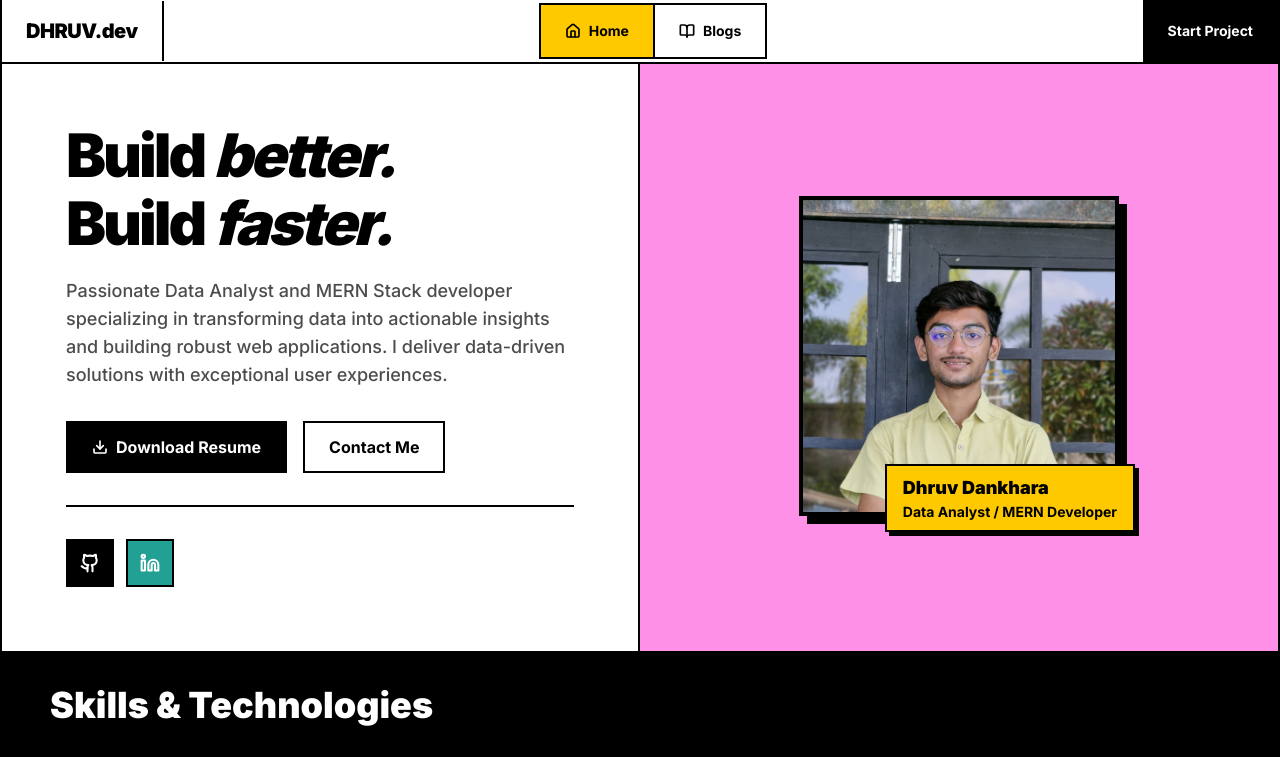
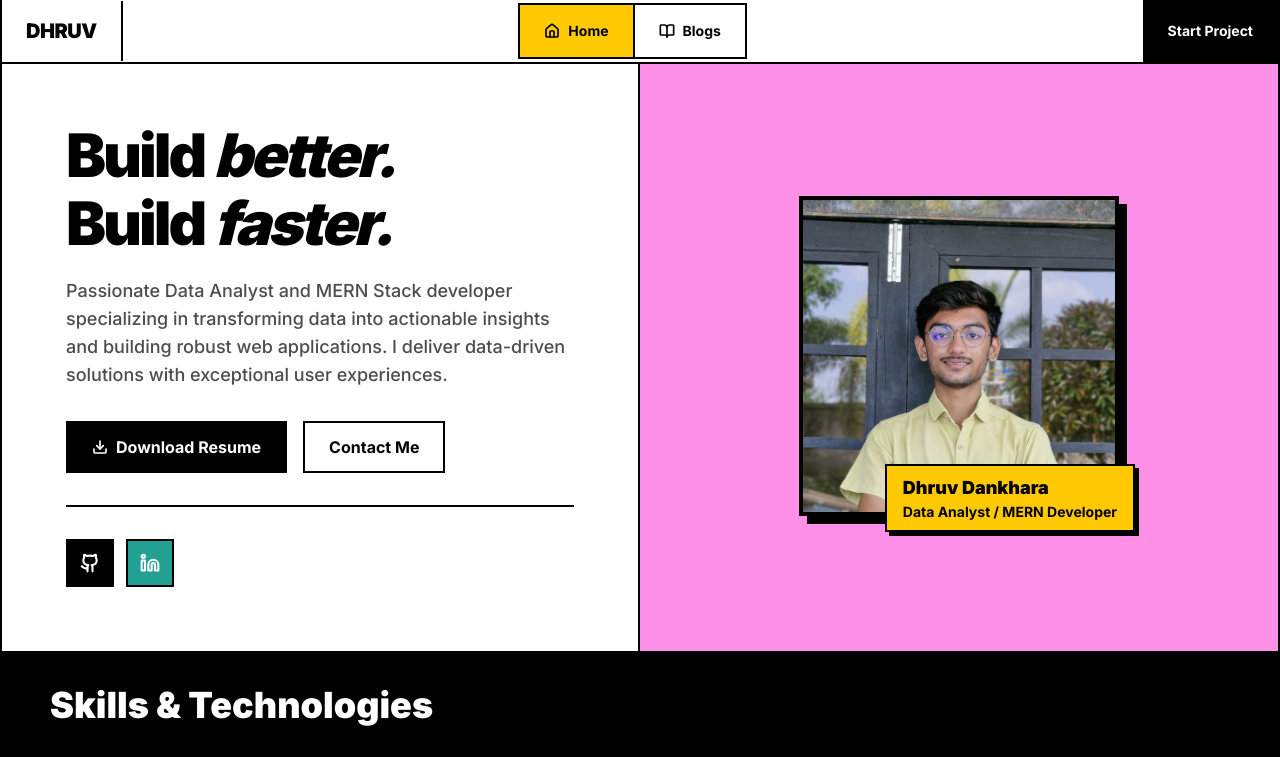
Before and after one commit to dhruvdankhara/Portfolio-website, a Next.js app: page / in a window 1280 px wide. Shown: the top 757 px of the page. Built offline with nearby package versions, Linux system fonts and the light colour scheme.

Commit message:
remove .dev and add resume

```diff
--- a/components/Footer.tsx
+++ b/components/Footer.tsx
@@ -8,7 +8,7 @@ const Footer = () => {
         {/* Logo section */}
         <div className="bg-black text-white p-6 md:p-8 border-b-2 md:border-b-0 md:border-r-2 border-black">
           <Link href="/" className="text-2xl font-black tracking-tight">
-            DHRUV.dev
+            DHRUV
           </Link>
           <p className="text-white/60 text-sm mt-2 font-medium">
             Building the web, one component at a time.
--- a/components/Navbar.tsx
+++ b/components/Navbar.tsx
@@ -20,7 +20,7 @@ const Navbar = () => {
           href="/"
           className="text-xl font-black tracking-tight text-black hover:text-pop-pink transition-colors px-6 py-4 border-r-2 border-black"
         >
-          DHRUV.dev
+          DHRUV
         </Link>
 
         {/* Nav links */}
```
Also changed, not shown: 1 other file (tests, documents, lock files or other folders).
